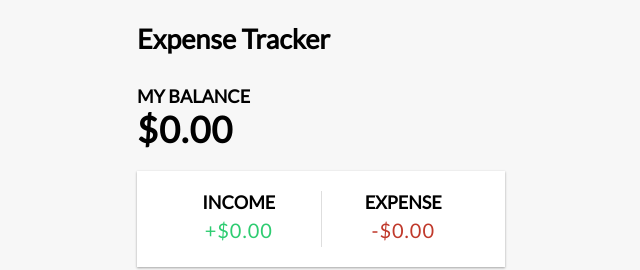
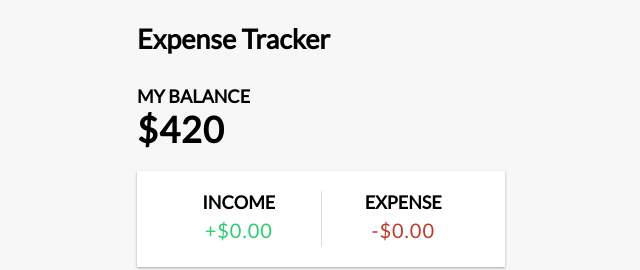
Before and after one commit to Olzhas92/vue-expense-tracker, a Vue app: page / in a window 1280 px wide. Shown: the top 270 px of the page, without its empty margins (319-959 px from the left). Built offline with nearby package versions, Linux system fonts and the light colour scheme.

Commit message:
adding computed properties

```diff
--- a/src/App.vue
+++ b/src/App.vue
@@ -2,7 +2,7 @@
   <div>
     <Header />
     <div class="container">
-      <Balance />
+      <Balance :total="total" />
       <IncomeExpenses />
       <TransactionList :transactions="transactions" />
       <AddTransaction />
@@ -17,13 +17,20 @@
 import TransactionList from "./components/TransactionList.vue";
 import AddTransaction from "./components/AddTransaction.vue";
 
-import { ref } from "vue";
+import { ref, computed } from "vue";
+
 const transactions = ref([
   { id: 1, text: "Flower", amount: -20 },
   { id: 2, text: "Salary", amount: 300 },
   { id: 3, text: "Book", amount: -10 },
   { id: 4, text: "Camera", amount: 150 },
 ]);
+
+const total = computed(() => {
+  return transactions.value.reduce((acc, item) => {
+    return acc + item.amount;
+  }, 0);
+});
 </script>
 
 <style lang="scss" scoped></style>
--- a/src/components/Balance.vue
+++ b/src/components/Balance.vue
@@ -1,8 +1,17 @@
 <template>
   <h4>My Balance</h4>
-  <h1 id="balance">$0.00</h1>
+  <h1 id="balance">${{ total }}</h1>
 </template>
 
-<script setup></script>
+<script setup>
+import { defineProps } from "vue";
+
+const props = defineProps({
+  total: {
+    type: Number,
+    required: true,
+  },
+});
+</script>
 
 <style lang="scss" scoped></style>
```
